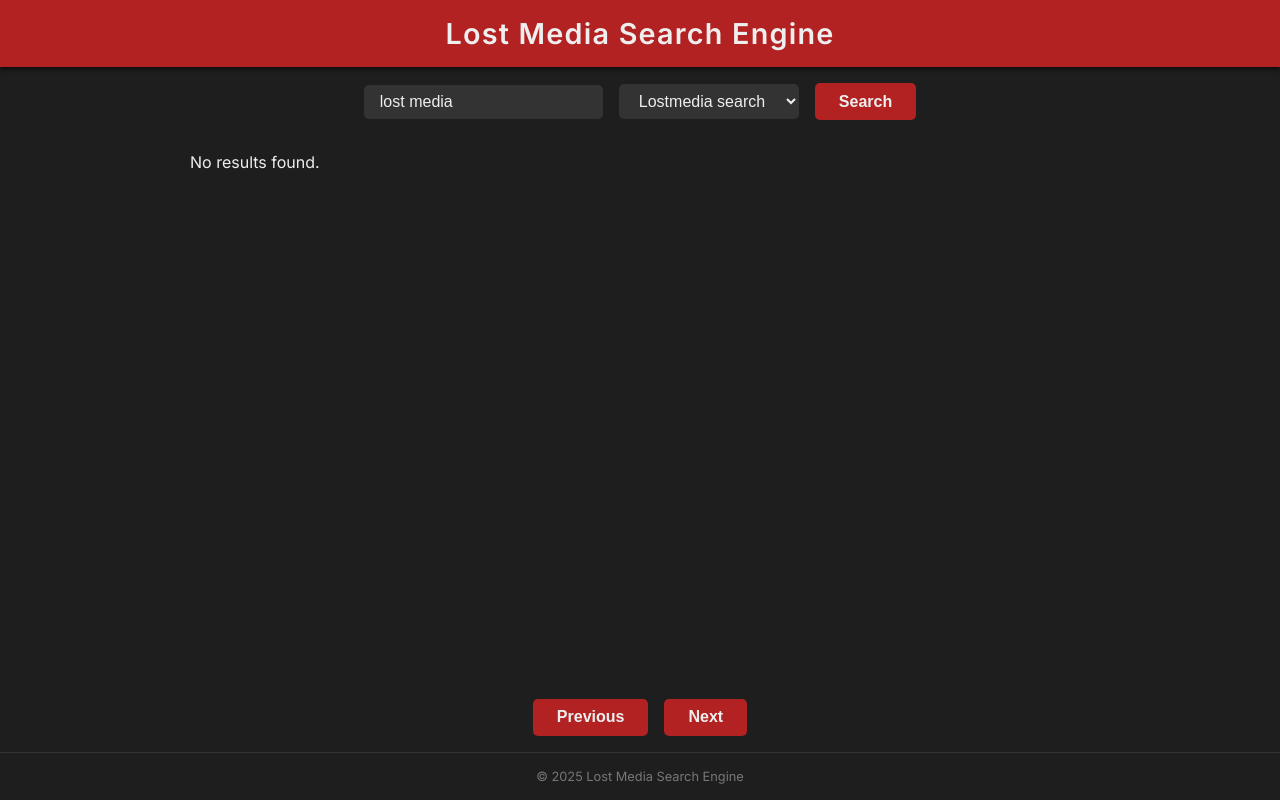
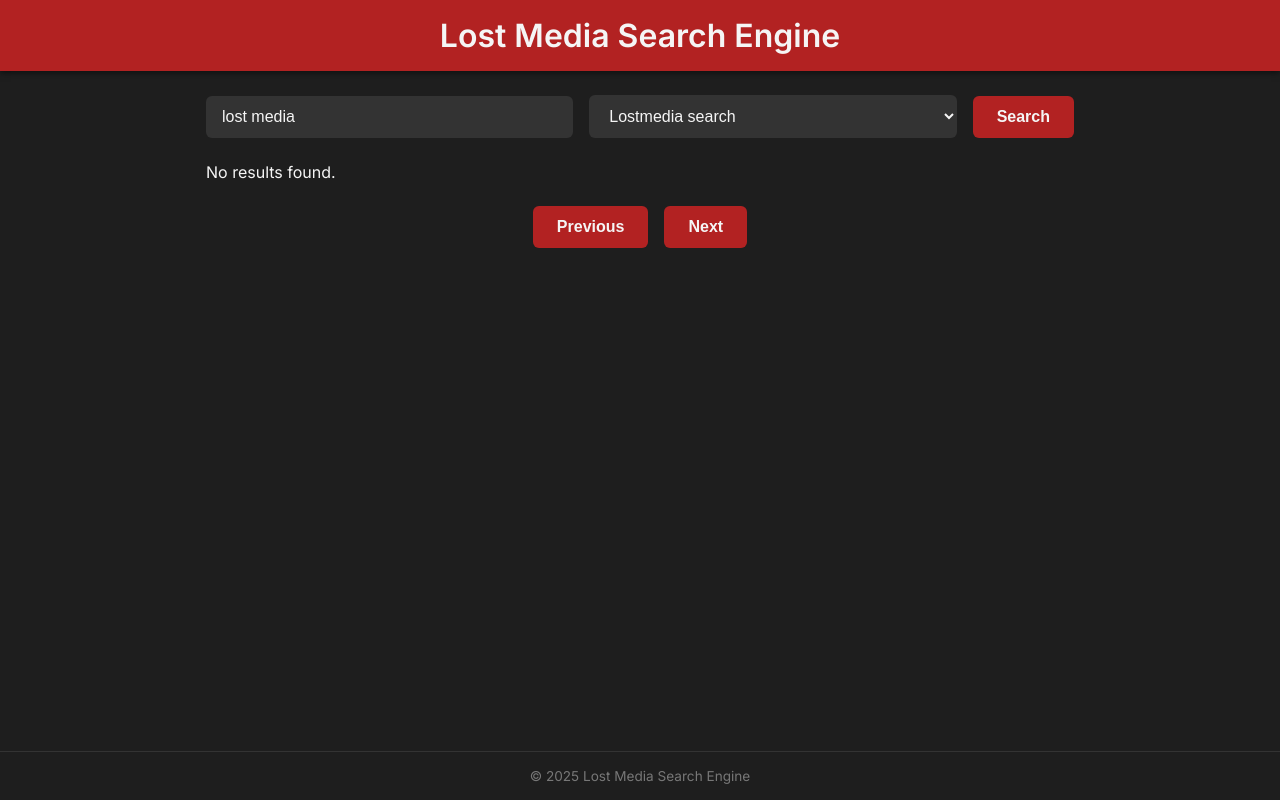
Before and after one commit to dev116118/lostmediaexplorer, a Flask app: page / in a window 1280 px wide. Run offline with Flask 3, Linux system fonts and the light colour scheme; data that the repository does not hold is empty.

Commit message:
Update index.html

```diff
--- a/templates/index.html
+++ b/templates/index.html
@@ -6,124 +6,170 @@
   <title>Lost Media Search Engine</title>
   <style>
     @import url('https://fonts.googleapis.com/css2?family=Inter:wght@400;600&display=swap');
+
+    :root {
+      --primary: #b22222;
+      --primary-dark: #8a1717;
+      --bg: #1e1e1e;
+      --text: #f5f5f5;
+      --card-bg: #2c2c2c;
+      --card-hover: #3e0e0e;
+      --accent: #f7b2b2;
+      --gray: #999;
+    }
+
+    * {
+      box-sizing: border-box;
+      margin: 0;
+      padding: 0;
+    }
+
     body {
-    margin: 0;
-    background: #1e1e1e;
-    color: #eee;
       font-family: 'Inter', sans-serif;
+      background: var(--bg);
+      color: var(--text);
       display: flex;
       flex-direction: column;
       min-height: 100vh;
     }
+    .result-item small {
+        color: #888;
+        font-size: 0.85rem;
+        word-break: break-all;
+        overflow-wrap: break-word;
+        }
+
     header {
-    background: #b22222;
-    padding: 1rem 2rem;
+      background: var(--primary);
+      padding: 1rem;
       text-align: center;
+      font-size: clamp(1.5rem, 5vw, 2rem);
       font-weight: 600;
-    font-size: 1.8rem;
-    letter-spacing: 1.2px;
-    box-shadow: 0 2px 5px rgba(0,0,0,0.7);
+      box-shadow: 0 2px 6px rgba(0, 0, 0, 0.5);
     }
+
     main {
-    flex-grow: 1;
-    padding: 1rem 2rem;
+      flex: 1;
+      padding: 1.5rem 1rem;
       max-width: 900px;
+      width: 100%;
       margin: 0 auto;
-    width: 100%;
       display: flex;
       flex-direction: column;
+      gap: 1.5rem;
     }
+
     form {
       display: flex;
+      flex-direction: column;
       gap: 1rem;
-    flex-wrap: wrap;
-    margin-bottom: 1rem;
-    align-items: center;
-    justify-content: center;
     }
-  input[type="text"], select {
-    padding: 0.5rem 1rem;
+
+    input[type="text"],
+    select {
+      width: 100%;
+      padding: 0.75rem 1rem;
+      font-size: 1rem;
       border: none;
-    border-radius: 5px;
+      border-radius: 6px;
+      background: #333;
+      color: var(--text);
+    }
+
+    input:focus,
+    select:focus {
+      background: #4a0000;
+      outline: none;
+    }
+
+    button {
+      background: var(--primary);
+      color: var(--text);
+      font-weight: 600;
+      border: none;
+      border-radius: 6px;
+      padding: 0.8rem;
       font-size: 1rem;
-    background: #333;
-    color: #eee;
-    transition: background 0.3s ease;
-    min-width: 180px;
-  }
-  input[type="text"]:focus, select:focus {
-    outline: none;
-    background: #4b0000;
-  }
-  button {
-    background: #b22222;
-    color: #eee;
-    border: none;
-    padding: 0.6rem 1.5rem;
-    font-weight: 600;
-    font-size: 1rem;
-    border-radius: 5px;
       cursor: pointer;
       transition: background 0.3s ease;
     }
+
     button:hover {
-    background: #8a1717;
+      background: var(--primary-dark);
     }
+
     .results {
       display: grid;
+      grid-template-columns: repeat(auto-fit, minmax(260px, 1fr));
       gap: 1rem;
-    flex-grow: 1;
     }
+
     .result-item {
-    background: #2a2a2a;
+      background: var(--card-bg);
       padding: 1rem;
-    border-radius: 8px;
-    box-shadow: 0 0 8px rgba(178,34,34,0.5);
+      border-radius: 10px;
       display: flex;
       flex-direction: column;
-    gap: 0.4rem;
+      gap: 0.5rem;
       transition: background 0.3s ease;
+      box-shadow: 0 0 6px rgba(178, 34, 34, 0.4);
     }
+
     .result-item:hover {
-    background: #3d0a0a;
+      background: var(--card-hover);
     }
+
     .result-title {
-    font-size: 1.2rem;
-    font-weight: 700;
-    color: #f7b2b2;
+      font-size: 1.1rem;
+      font-weight: bold;
+      color: var(--accent);
       text-decoration: none;
     }
+
     .result-title:hover {
       text-decoration: underline;
     }
+
     .result-snippet {
-    font-size: 0.9rem;
+        font-size: 0.95rem;
         color: #ccc;
-    flex-grow: 1;
+        display: -webkit-box;
+        -webkit-line-clamp: 4;
+        -webkit-box-orient: vertical;
+        overflow: hidden;
     }
+
     .pagination {
       display: flex;
       justify-content: center;
       gap: 1rem;
-    margin: 1rem 0 0 0;
       flex-wrap: wrap;
     }
+
     footer {
       text-align: center;
-    padding: 1rem 0;
-    font-size: 0.8rem;
+      font-size: 0.85rem;
       color: #777;
+      padding: 1rem;
       border-top: 1px solid #333;
-    margin-top: auto;
     }
-  @media (max-width: 600px) {
+
+    @media (min-width: 600px) {
       form {
-      flex-direction: column;
-      gap: 0.7rem;
+        flex-direction: row;
+        align-items: center;
+        justify-content: center;
       }
+
+      input[type="text"],
+      select {
+        flex: 1;
+        min-width: 180px;
+      }
+
       button {
-      width: 100%;
-      padding: 0.8rem 0;
+        flex-shrink: 0;
+        padding: 0.75rem 1.5rem;
       }
     }
   </style>
@@ -131,16 +177,18 @@
 <body>
 <header>Lost Media Search Engine</header>
 <main>
-  <form id="searchForm" aria-label="Search form">
-    <input type="text" id="queryInput" placeholder="Search lost media..." value="lost media" required aria-label="Search query" />
-    <select id="sourceSelect" aria-label="Select search source">
+  <form id="searchForm">
+    <input type="text" id="queryInput" placeholder="Search lost media..." value="lost media" required />
+    <select id="sourceSelect">
       <option value="archive" selected>Lostmedia search</option>
       <option value="ahmia">Darkweb search</option>
     </select>
     <button type="submit">Search</button>
   </form>
-  <div id="results" class="results" aria-live="polite" aria-atomic="true"></div>
-  <div class="pagination" aria-label="Pagination controls">
+
+  <div id="results" class="results"></div>
+
+  <div class="pagination">
     <button id="prevBtn" disabled>Previous</button>
     <button id="nextBtn">Next</button>
   </div>
@@ -154,22 +202,18 @@
   const nextBtn = document.getElementById('nextBtn');
   const queryInput = document.getElementById('queryInput');
   const sourceSelect = document.getElementById('sourceSelect');
-  const paginationDiv = document.querySelector('.pagination');
 
   let currentPage = 1;
 
-  // Show or hide pagination buttons based on source
   function updatePaginationVisibility(source) {
-    if (source === 'archive') {
-      paginationDiv.style.display = 'flex';
-    } else {
-      paginationDiv.style.display = 'none';
-    }
+    document.querySelector('.pagination').style.display =
+      source === 'archive' ? 'flex' : 'none';
   }
 
   async function fetchResults(query, page = 1, source = 'archive') {
-    resultsDiv.innerHTML = `<p>Loading results...</p>`;
+    resultsDiv.innerHTML = `<p>Loading...</p>`;
     updatePaginationVisibility(source);
+
     try {
       const url = `/api/media?q=${encodeURIComponent(query)}&page=${page}&source=${encodeURIComponent(source)}`;
       const resp = await fetch(url);
@@ -177,14 +221,10 @@
       const data = await resp.json();
       renderResults(data.results);
       currentPage = data.page || 1;
-
-      // Only enable pagination for archive source
-      if (source === 'archive') {
       prevBtn.disabled = currentPage <= 1;
       nextBtn.disabled = data.results.length === 0;
-      }
-    } catch (e) {
-      resultsDiv.innerHTML = `<p>Search error: ${e.message}</p>`;
+    } catch (err) {
+      resultsDiv.innerHTML = `<p>Error: ${err.message}</p>`;
       prevBtn.disabled = true;
       nextBtn.disabled = true;
     }
@@ -197,30 +237,26 @@
     }
     resultsDiv.innerHTML = '';
     results.forEach(item => {
-      console.log('Result link:', item.link);
-
       const div = document.createElement('div');
       div.className = 'result-item';
 
-      const a = document.createElement('a');
-      a.href = item.link || item.url || '#';
-      a.target = '_blank';
-      a.rel = 'noopener noreferrer';
-      a.className = 'result-title';
-      a.textContent = item.title;
-
-      const urlDisplay = document.createElement('small');
-      urlDisplay.style.color = '#999';
-      urlDisplay.textContent = item.link || item.url || '';
+      const title = document.createElement('a');
+      title.className = 'result-title';
+      title.href = item.link || '#';
+      title.target = '_blank';
+      title.textContent = item.title;
 
       const snippet = document.createElement('p');
       snippet.className = 'result-snippet';
       snippet.textContent = item.snippet || '';
 
-      div.appendChild(a);
-      div.appendChild(urlDisplay);
+      const linkDisplay = document.createElement('small');
+      linkDisplay.style.color = '#888';
+      linkDisplay.textContent = item.link || '';
+
+      div.appendChild(title);
+      div.appendChild(linkDisplay);
       div.appendChild(snippet);
-
       resultsDiv.appendChild(div);
     });
   }
@@ -243,12 +279,6 @@
     fetchResults(queryInput.value.trim(), currentPage, sourceSelect.value);
   });
 
-  // On source change, reset page and fetch results, also update pagination visibility
-  sourceSelect.addEventListener('change', () => {
-    currentPage = 1;
-    updatePaginationVisibility(sourceSelect.value);
-  });
-
   window.addEventListener('load', () => {
     updatePaginationVisibility(sourceSelect.value);
     fetchResults(queryInput.value.trim(), currentPage, sourceSelect.value);
```
Lines whose indentation alone changed are shown as unchanged.
